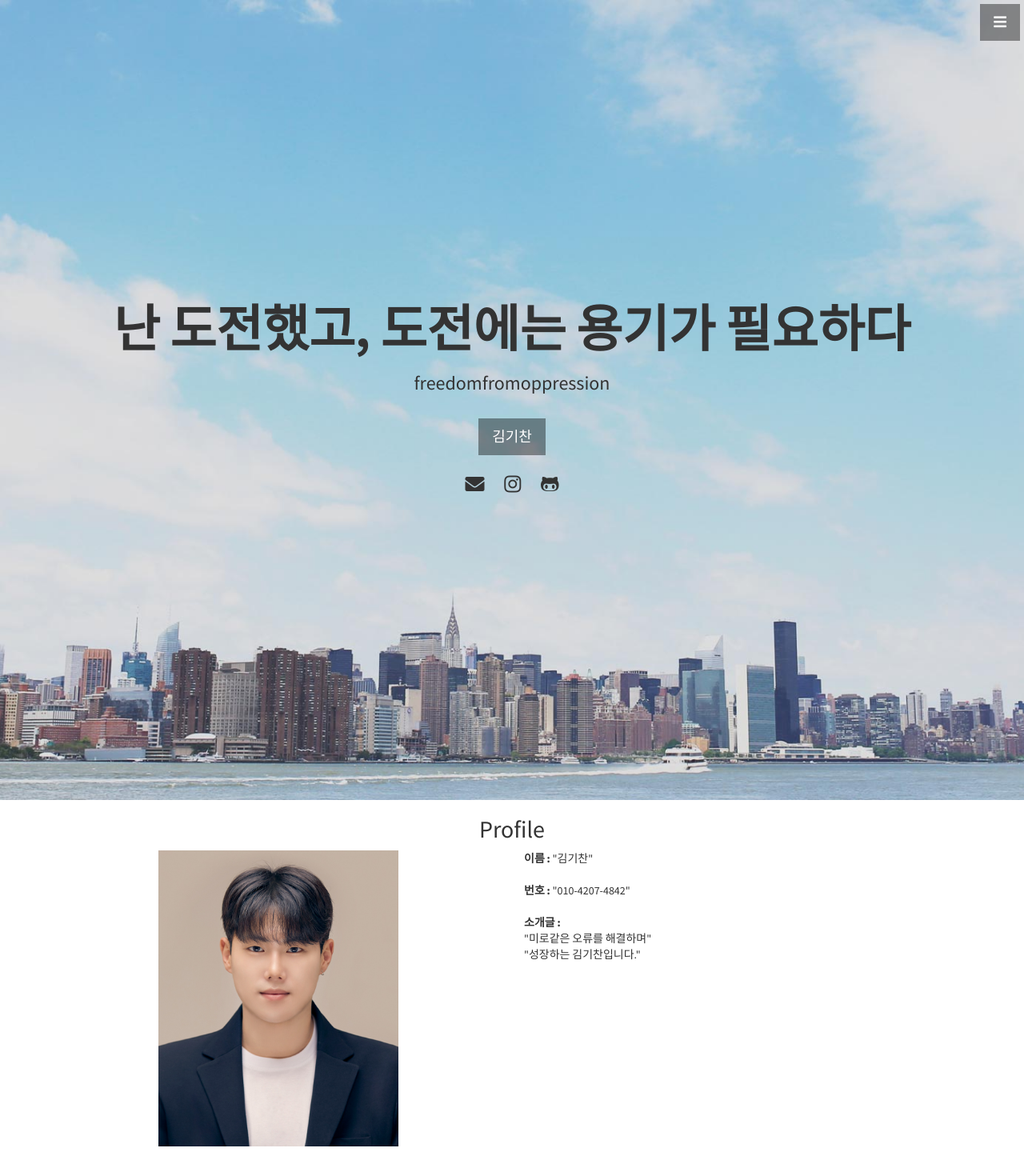
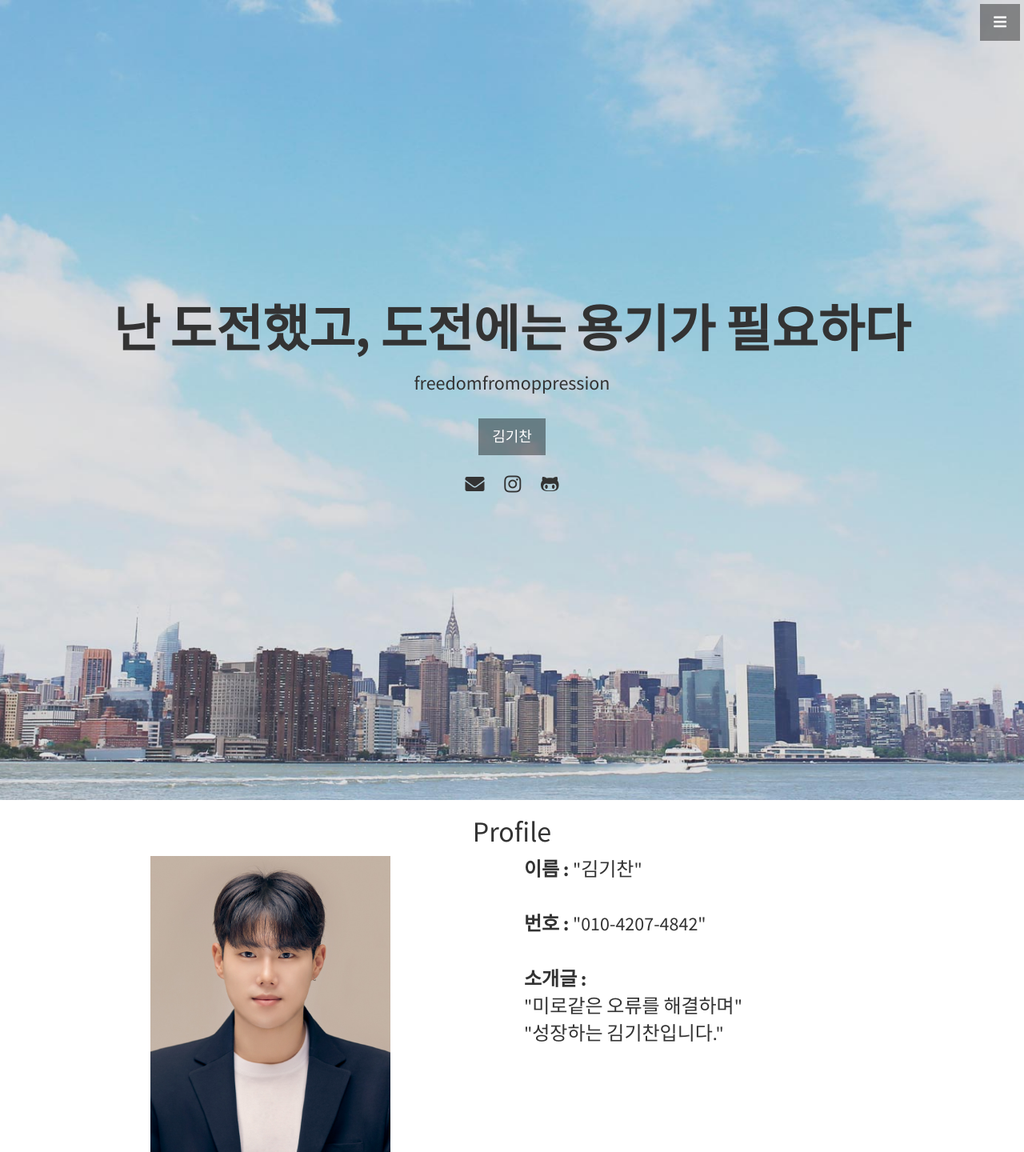
Before and after one commit to freedomfromoppression/freedomfromoppression.github.io, a Jekyll site: the page built from index.html, in a window 1280 px wide. Shown: the whole page at 80% size. Built offline with Jekyll 4.4.1, drawn with Linux system fonts in a browser that asks for light colours.

Commit message:
Update about.html

```diff
--- a/_includes/about.html
+++ b/_includes/about.html
@@ -1,14 +1,14 @@
 <section id="about">
   <div class="container text-center">
-    <h2>Profile</h2>
+    <h2 style="font-size: 36px;">Profile</h2>
     <div class="user-detail">
       <div class="row align-items-center">
         <div class="col-md-6">
-          <img src="img/gichan.jpg" alt="대체 텍스트" width="300" height="370">
+          <img src="img/gichan.jpg" alt="대체 텍스트" width="300" height="370" style="margin-right: 20px;">
         </div>
         <div class="col-md-6">
           <div class="profile text-left">
-            <p>
+            <p style="font-size: 24px;">
               <strong>이름 :</strong> "김기찬" <br><br>
               <strong>번호 :</strong> "010-4207-4842" <br><br>
               <strong>소개글 :</strong> <br>
```
